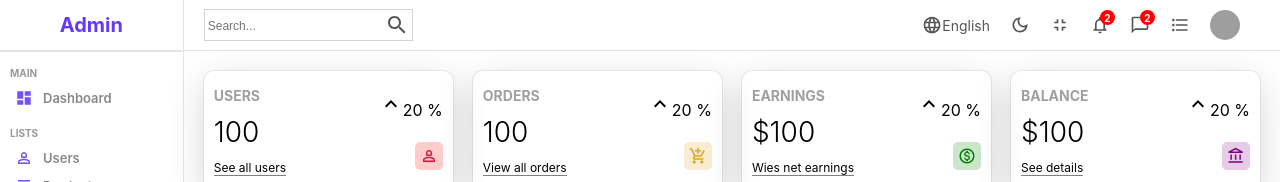
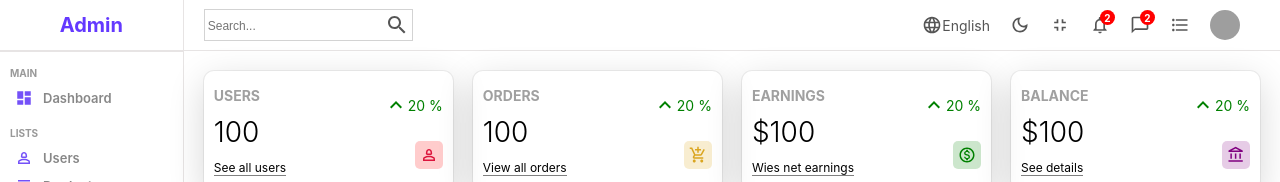
Before and after one commit to asrorqayumov/Admin-Dashboard, a React (Create React App) app: page / in a window 1280 px wide. Shown: the top 182 px of the page. Built offline with nearby package versions, Linux system fonts and the light colour scheme; grey boxes are pictures that could not be loaded.

Commit message:
:lipstick: widget component added

```diff
--- a/src/components/widget/widget.scss
+++ b/src/components/widget/widget.scss
@@ -28,7 +28,7 @@
       border-bottom: 1px solid gray;
     }
 
-    .persentage {
+    .percentage {
       display: flex;
       align-items: center;
       font-size: 14px;
```
